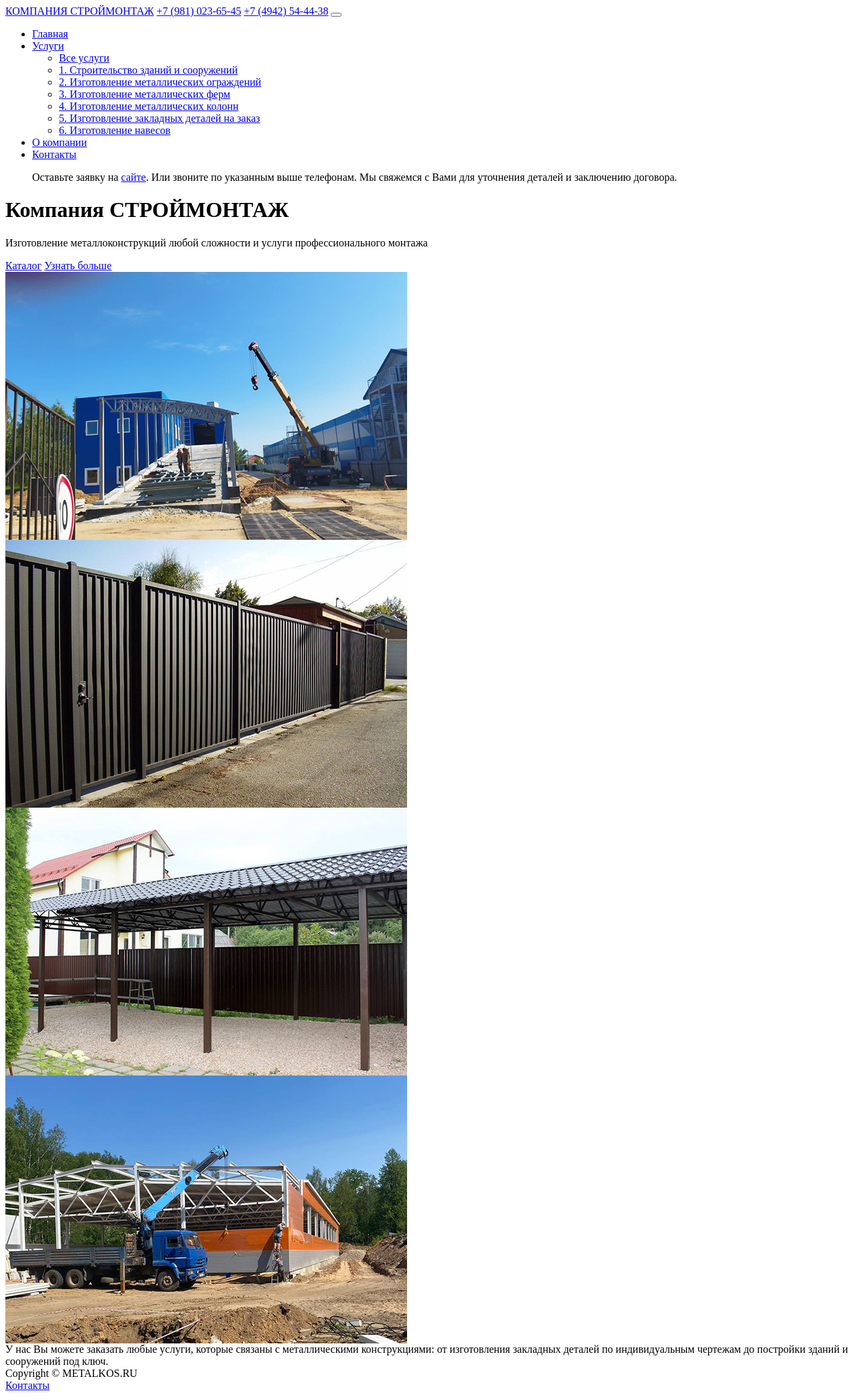
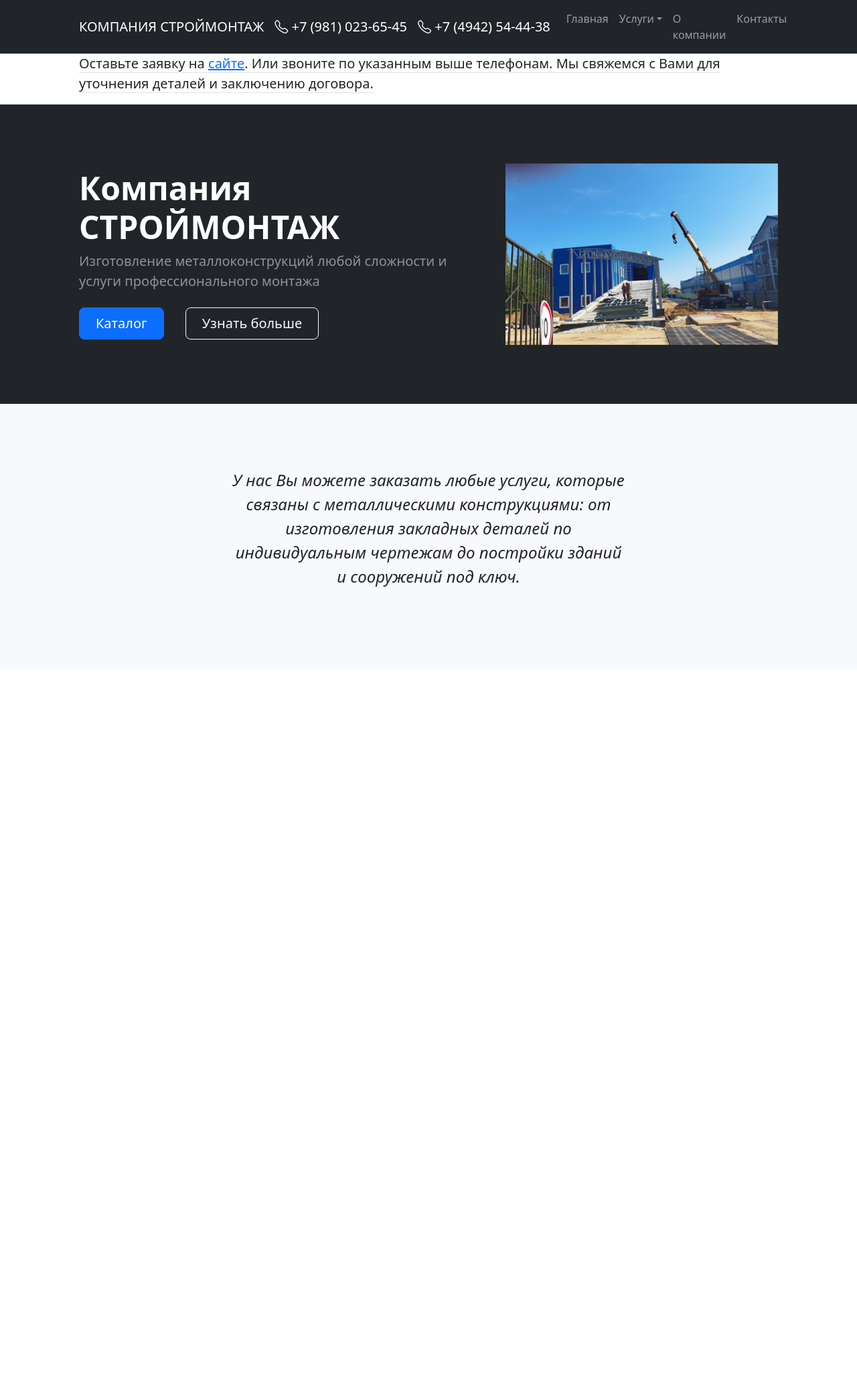
Before and after one commit to fleshold/StroiMontaj, a PHP site: page / in a window 1280 px wide. Shown: the whole page at 67% size. After the commit the page ends 876 px from the top, so only its background shows below. Run offline with PHP 8.4, Linux system fonts and the light colour scheme.

Commit message:
new php files

```diff
--- a/index.php
+++ b/index.php
@@ -1,100 +1,10 @@
 <?php require 'tmpl/head.php' ?>
-    <body class="d-flex flex-column h-100">
-        <main class="flex-shrink-0">
-            <!-- Navigation-->
-            <?php require 'tmpl/navigation.php' ?>
+
+<!-- Navigation-->
+<?php require 'tmpl/navigation.php' ?>
             <!-- Header-->
-            <header class="bg-dark py-5">
-                <div class="container px-5">
-                    <div class="row gx-5 align-items-center justify-content-center">
-                        <div class="col-lg-8 col-xl-7 col-xxl-6">
-                            <div class="my-5 text-center text-xl-start">
-                                <h1 class="display-5 fw-bolder text-white mb-2">Компания СТРОЙМОНТАЖ</h1>
-                                <p class="lead fw-normal text-white-50 mb-4">Изготовление металлоконструкций любой сложности и услуги профессионального монтажа</p>
-                                <div class="d-grid gap-3 d-sm-flex justify-content-sm-center justify-content-xl-start">
-                                    <a class="btn btn-primary btn-lg px-4 me-sm-3" href="services-home.html">Каталог</a>
-                                    <a class="btn btn-outline-light btn-lg px-4" href="about.html">Узнать больше</a>
-                                </div>
-                            </div>
-                        </div>
-                        <div class="col-xl-5 col-xxl-6 d-none d-xl-block text-center">
-                           <!-- <img class="img-fluid rounded-3 my-5" src="https://dummyimage.com/600x400/343a40/6c757d" alt="..." />-->
-                            <div id="carouselExampleSlidesOnly" class="carousel slide" data-bs-interval="2000" data-bs-ride="carousel">
-                                <div class="carousel-inner">
-                                  <div class="carousel-item active">
-                                    <img src="assets/services-01-003-600x400.png" class="d-block w-100" alt="Строительство зданий и сооружений">
-                                  </div>
-                                  <div class="carousel-item">
-                                    <img src="assets/services-02-001-600x400.png" class="d-block w-100" alt="Изготовление металлических ограждений">
-                                  </div>
-                                  <div class="carousel-item">
-                                    <img src="assets/services-01-001-600x400.png" class="d-block w-100" alt="Строительство зданий и сооружений">
-                                  </div>
-                                  <div class="carousel-item">
-                                    <img src="assets/services-01-002-600x400.png" class="d-block w-100" alt="Изготовление металлоконструкций любой сложности ">
-                                  </div>
-                                </div>
-                              </div>
 
+<?php require 'tmpl/slider.php' ?>
 
-
-                        </div>
-                    </div>
-                </div>
-            </header>
-
-
-            <!-- Testimonial section-->
-            <div class="py-5 bg-light">
-                <div class="container px-5 my-5">
-                    <div class="row gx-5 justify-content-center">
-                        <div class="col-lg-10 col-xl-7">
-                            <div class="text-center">
-                                <div class="fs-4 mb-4 fst-italic">У нас Вы можете заказать любые услуги, которые связаны с металлическими конструкциями: от изготовления закладных деталей по индивидуальным чертежам до постройки зданий и сооружений под ключ.
-                                    </div>
-
-                            </div>
-                        </div>
-                    </div>
-                </div>
-            </div>
-
-        </main>
         <!-- Footer-->
-        <footer class="bg-dark py-4 mt-auto">
-            <div class="container px-5">
-                <div class="row align-items-center justify-content-between flex-column flex-sm-row">
-                    <div class="col-auto"><div class="small m-0 text-white">Copyright &copy; METALKOS.RU</div></div>
-                    <div class="col-auto">
-                        <a class="link-light small" href="contact.html">Контакты</a>
-
-                    </div>
-                </div>
-            </div>
-        </footer>
-        <!-- Bootstrap core JS-->
-        <script src="https://cdn.jsdelivr.net/npm/bootstrap@5.2.3/dist/js/bootstrap.bundle.min.js"></script>
-        <!-- Core theme JS-->
-        <script src="js/scripts.js"></script>
-
-       <!-- Yandex.Metrika counter -->
-    <script type="text/javascript" >
-    (function(m,e,t,r,i,k,a){m[i]=m[i]||function(){(m[i].a=m[i].a||[]).push(arguments)};
-    m[i].l=1*new Date();
-    for (var j = 0; j < document.scripts.length; j++) {if (document.scripts[j].src === r) { return; }}
-    k=e.createElement(t),a=e.getElementsByTagName(t)[0],k.async=1,k.src=r,a.parentNode.insertBefore(k,a)})
-    (window, document, "script", "https://mc.yandex.ru/metrika/tag.js", "ym");
-
-    ym(94200209, "init", {
-         clickmap:true,
-         trackLinks:true,
-         accurateTrackBounce:true
-    });
-
-   </script>
- <noscript><div><img src="https://mc.yandex.ru/watch/94200209" style="position:absolute; left:-9999px;" alt="" /></div></noscript>
- <!-- /Yandex.Metrika counter -->
-
-
-    </body>
-</html>
+<?php require 'tmpl/footer.php' ?>
--- a/tmpl/head.php
+++ b/tmpl/head.php
@@ -0,0 +1,25 @@
+<!DOCTYPE html>
+<html lang="en">
+    <head>
+        <meta charset="utf-8" />
+        <meta name="viewport" content="width=device-width, initial-scale=1, shrink-to-fit=no" />
+
+        <meta name="keywords" content="Строительство, здания, сооружения, металлоконструкции, сетка, рабица, заборы,
+        ограждения, колонны, оголовок, стержень, навесы, обрешетка, фермы" />
+        <meta name="description" content="Строительство зданий и сооружений. Изготовление металлоконструкций любой сложности и услуги профессионального монтажа" />
+        <meta name="author" content="Компания Строймонтаж" />
+        <title> КОМПАНИЯ СТРОЙМОНТАЖ</title>
+        <!-- Favicon-->
+       <link rel="apple-touch-icon" sizes="180x180" href="/apple-touch-icon.png">
+       <link rel="icon" type="image/png" sizes="32x32" href="/favicon-32x32.png">
+       <link rel="icon" type="image/png" sizes="16x16" href="/favicon-16x16.png">
+       <link rel="manifest" href="/site.webmanifest">
+       <link rel="mask-icon" href="/safari-pinned-tab.svg" color="#5bbad5">
+       <meta name="msapplication-TileColor" content="#da532c">
+       <meta name="theme-color" content="#ffffff">
+        <!-- Bootstrap icons-->
+        <link href="https://cdn.jsdelivr.net/npm/bootstrap-icons@1.5.0/font/bootstrap-icons.css" rel="stylesheet" />
+        <!-- Core theme CSS (includes Bootstrap)-->
+         <link href="css/styles.css" rel="stylesheet" />
+        <link rel="stylesheet" href="https://cdnjs.cloudflare.com/ajax/libs/animate.css/4.1.1/animate.min.css"/>
+    </head>
--- a/tmpl/navigation.php
+++ b/tmpl/navigation.php
@@ -1,3 +1,5 @@
+<body class="d-flex flex-column h-100">
+        <main class="flex-shrink-0">
 <nav class="navbar navbar-expand-lg navbar-dark bg-dark">
                 <div class="container px-5">
                     <a class="navbar-brand" href="index.html">КОМПАНИЯ СТРОЙМОНТАЖ</a>
```
Also changed, not shown: tmpl/slider.php (added, +54 -0 lines), tmpl/footer.php (added).
